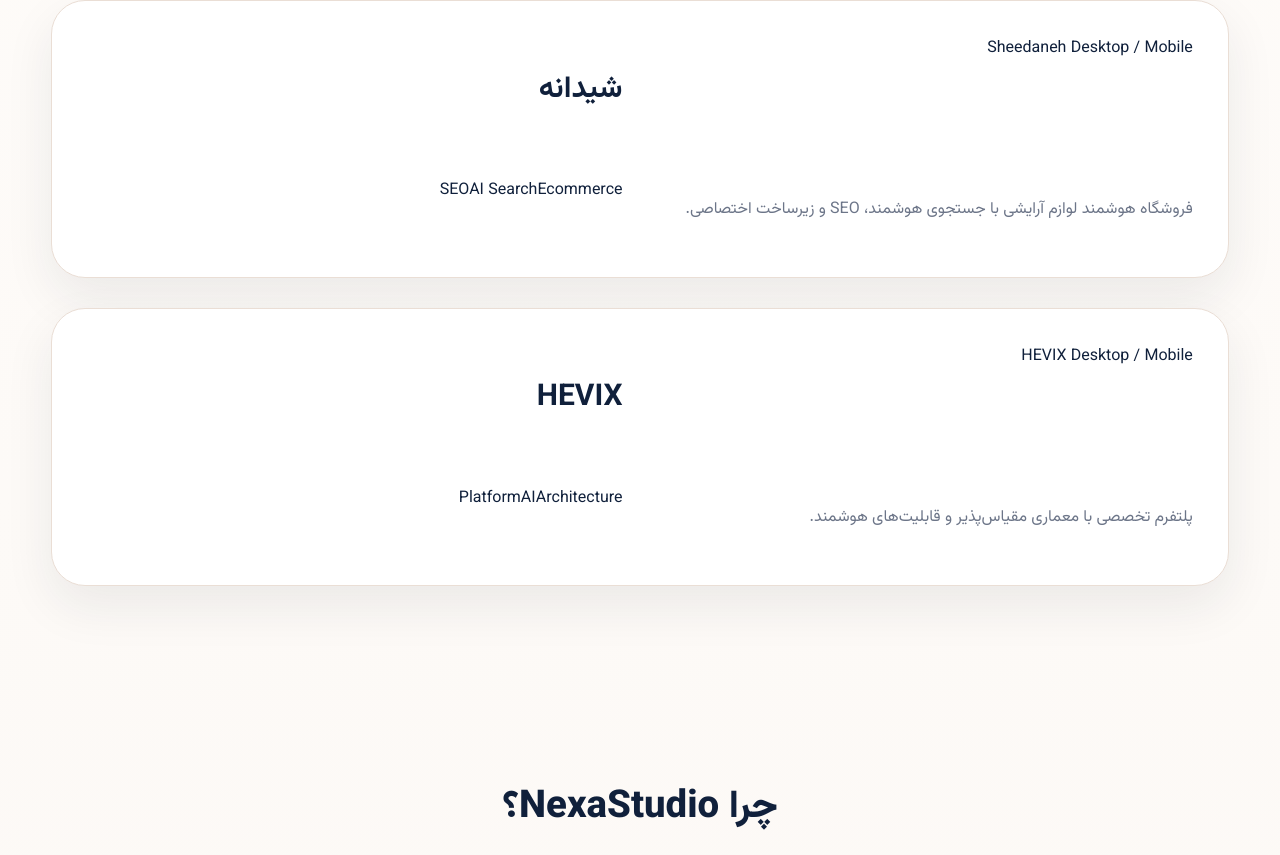
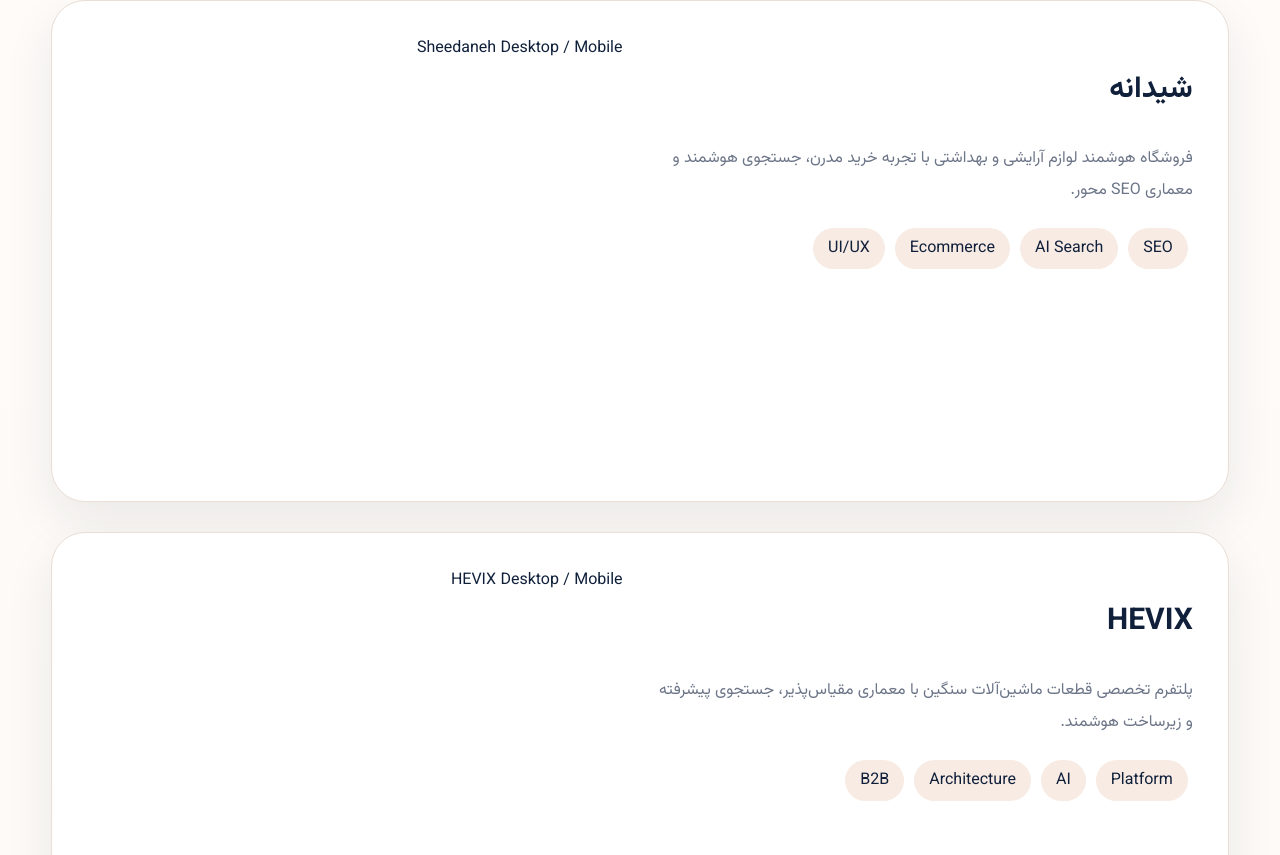
Before and after one commit to zohreksh/smartpilot, a Nuxt app: page / in a window 1280 px wide. Shown: the part 1205-2060 px from the top of the page. Built offline with nearby package versions, Linux system fonts and the light colour scheme.

Commit message:
feat: build featured projects showcase section

```diff
--- a/components/sections/ProjectsSection.vue
+++ b/components/sections/ProjectsSection.vue
@@ -1,19 +1,38 @@
 <template>
-  <section class="section projects-section">
+  <section class="section projects-section" id="projects">
     <div class="container">
       <h2>محصولات واقعی، نتایج واقعی</h2>
       <div class="projects-grid">
         <article class="project-card">
-          <div class="project-image">Sheedaneh Desktop / Mobile</div>
-          <h3>شیدانه</h3>
-          <p>فروشگاه هوشمند لوازم آرایشی با جستجوی هوشمند، SEO و زیرساخت اختصاصی.</p>
-          <div class="tags"><span>SEO</span><span>AI Search</span><span>Ecommerce</span></div>
+          <div>
+            <h3>شیدانه</h3>
+            <p>فروشگاه هوشمند لوازم آرایشی و بهداشتی با تجربه خرید مدرن، جستجوی هوشمند و معماری SEO محور.</p>
+            <div class="project-tags">
+              <span class="project-tag">SEO</span>
+              <span class="project-tag">AI Search</span>
+              <span class="project-tag">Ecommerce</span>
+              <span class="project-tag">UI/UX</span>
+            </div>
+          </div>
+          <div class="hero-visual">
+            <div class="project-image">Sheedaneh Desktop / Mobile</div>
+          </div>
         </article>
+
         <article class="project-card">
-          <div class="project-image">HEVIX Desktop / Mobile</div>
-          <h3>HEVIX</h3>
-          <p>پلتفرم تخصصی با معماری مقیاس‌پذیر و قابلیت‌های هوشمند.</p>
-          <div class="tags"><span>Platform</span><span>AI</span><span>Architecture</span></div>
+          <div>
+            <h3>HEVIX</h3>
+            <p>پلتفرم تخصصی قطعات ماشین‌آلات سنگین با معماری مقیاس‌پذیر، جستجوی پیشرفته و زیرساخت هوشمند.</p>
+            <div class="project-tags">
+              <span class="project-tag">Platform</span>
+              <span class="project-tag">AI</span>
+              <span class="project-tag">Architecture</span>
+              <span class="project-tag">B2B</span>
+            </div>
+          </div>
+          <div class="hero-visual">
+            <div class="project-image">HEVIX Desktop / Mobile</div>
+          </div>
         </article>
       </div>
     </div>
```
